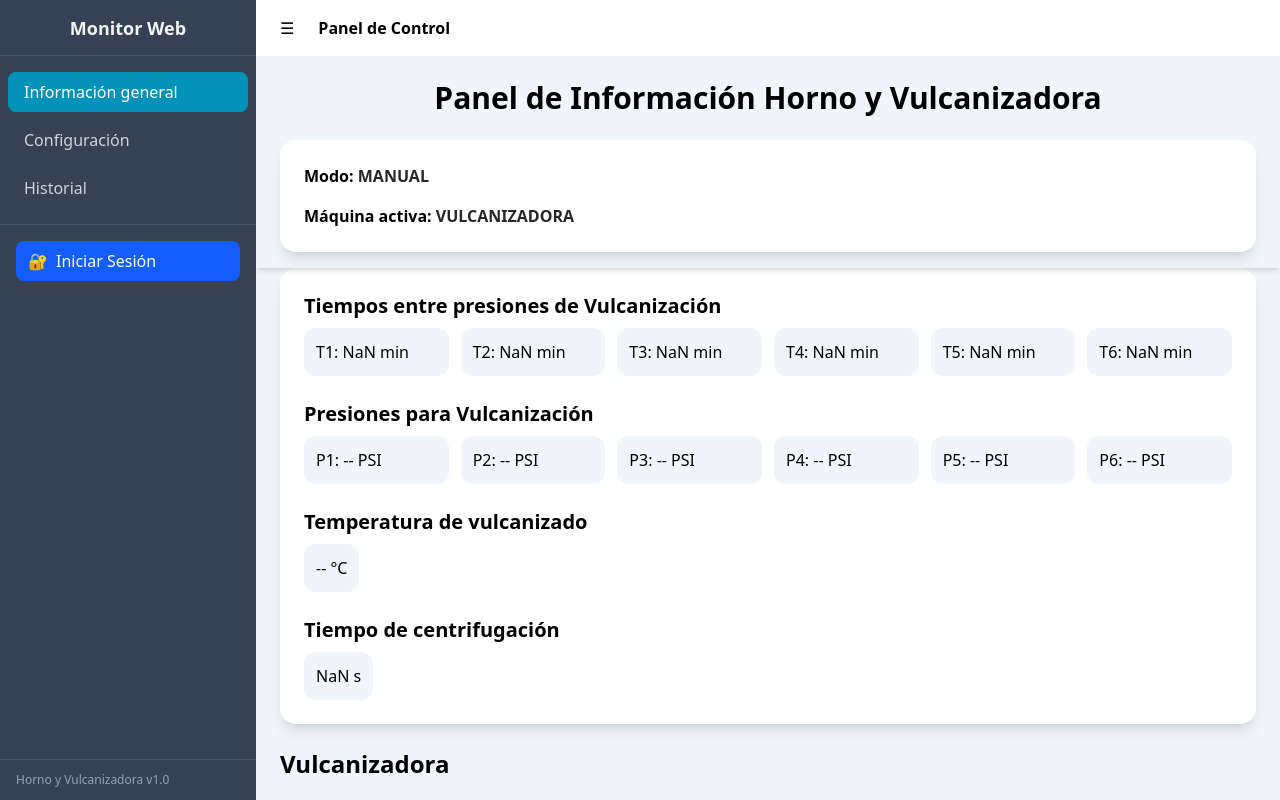
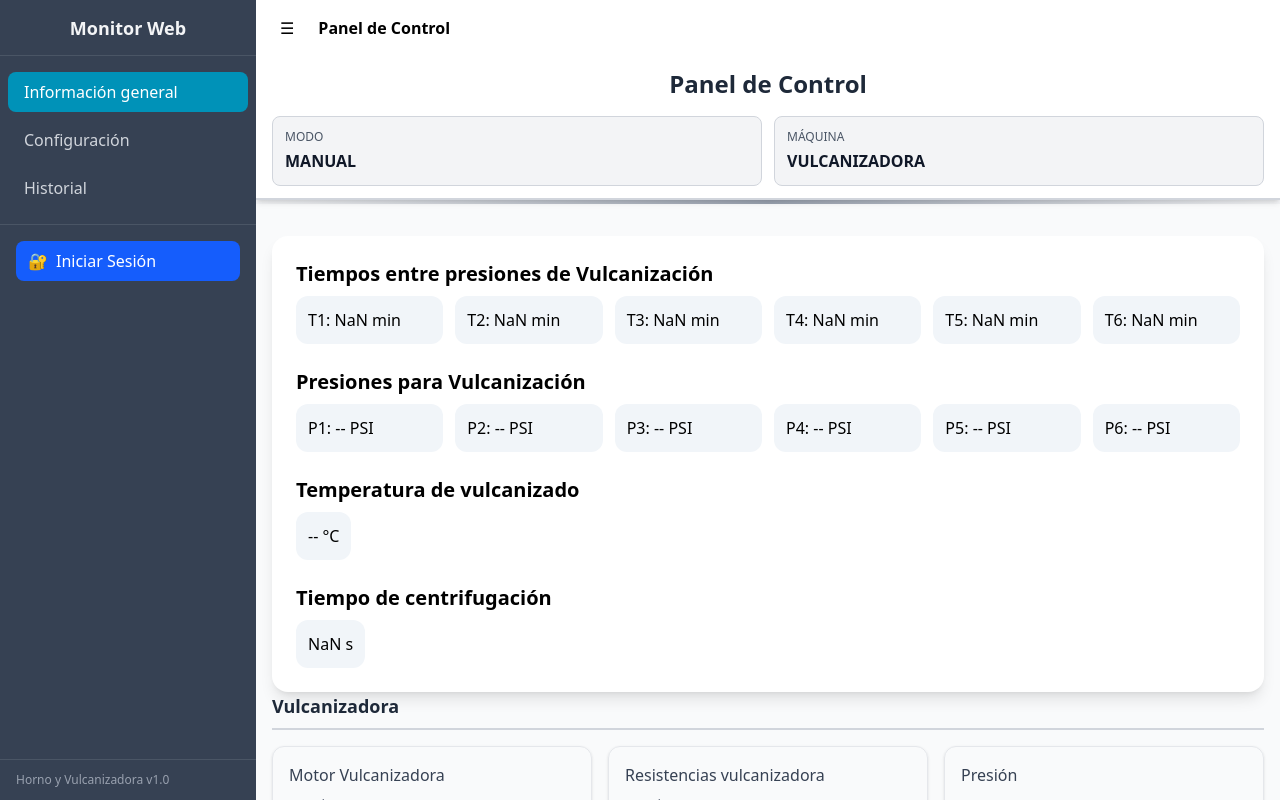
Before and after one commit to ORenox/webmonitorhorno, a React (Vite) app: page / in a window 1280 px wide. Built offline with nearby package versions, Linux system fonts and the light colour scheme; no server answers; the database is empty.

Commit message:
se mejoro el diseño

```diff
--- a/src/pages/Dashboard.jsx
+++ b/src/pages/Dashboard.jsx
@@ -1,54 +1,40 @@
-
 import { useEffect, useState } from "react";
 import { supabase } from "../services/supabaseClient";
-import DecimalToHexCard from "../components/DecimalToHexCard";
-
 import { Button } from "../components/ui/Button";
 import { Card, CardContent } from "../components/ui/Card";
-import InfoConfigPLC from "../components/InfoConfigPLC" ;
+import InfoConfigPLC from "../components/InfoConfigPLC";
 import { saveTag } from "../services/tagService";
 import { useAuth } from "../context/AuthContext";
 import { useNavigate } from 'react-router-dom';
+
 const API_BASE = "https://a49sbz67r1.execute-api.us-east-1.amazonaws.com";
 
-
-
 const tagsConfig = [
-  { key: "M..1:36-1", label: "Piston centrifugadora", sourceKey: "Q..1:10-1", offTag:"M..1:41-1", machine: "C" },
-  { key: "M..1:37-1", label: "Motor Centrifugadora", sourceKey: "Q..1:8-1", offTag:"M..1:42-1", machine: "C"},
-  { key: "M..1:39-1", label: "Motor Vulcanizadora", sourceKey: "Q..1:12-1", offTag:"M..1:41-1", machine: "V"},
-  { key: "M..1:38-1", label: "Resistencias vulcanizadora", sourceKey: "Q..1:9-1", offTag:"M..1:42-1", machine: "V"},
-
+  { key: "M..1:36-1", label: "Piston centrifugadora", sourceKey: "Q..1:10-1", offTag: "M..1:41-1", machine: "C" },
+  { key: "M..1:37-1", label: "Motor Centrifugadora", sourceKey: "Q..1:8-1", offTag: "M..1:42-1", machine: "C" },
+  { key: "M..1:39-1", label: "Motor Vulcanizadora", sourceKey: "Q..1:12-1", offTag: "M..1:41-1", machine: "V" },
+  { key: "M..1:38-1", label: "Resistencias vulcanizadora", sourceKey: "Q..1:9-1", offTag: "M..1:42-1", machine: "V" },
   { key: "Q..1:8-1", label: "Motor Centrifugadora", readOnly: true, noshowTag: true },
   { key: "Q..1:10-1", label: "Piston centrifugadora", readOnly: true, noshowTag: true },
   { key: "Q..1:9-1", label: "Resistencias vulcanizadora", readOnly: true, noshowTag: true },
   { key: "Q..1:12-1", label: "motor Vulcanizadora", readOnly: true, noshowTag: true },
-
-
-
-
-  { key: "AI..4:3-1", label: "Presión", type: "analog", offset: -200, gain: 1 ,  unit:"PSI", extra:4.5, machine: "V"},
-  { key: "AI..4:1-1", label: "Temperatura", type: "analog", offset: -50, gain: 0.25 , unit: "°C" , extra:1, machine: "V"},
-  { key: "AM..4:2-1", label: "Tiempo Horno centrífugo", type: "analog", offset:0,gain:1, unit: "s", extra:1, machine: "C" },
-  { key: "AM..4:1-1", label: "Tiempo Vulcanización", type: "analog", offset: 0,gain:1, unit: "s" , extra:1, machine: "V"},
-
+  { key: "AI..4:3-1", label: "Presión", type: "analog", offset: -200, gain: 1, unit: "PSI", extra: 4.5, machine: "V" },
+  { key: "AI..4:1-1", label: "Temperatura", type: "analog", offset: -50, gain: 0.25, unit: "°C", extra: 1, machine: "V" },
+  { key: "AM..4:2-1", label: "Tiempo Horno centrífugo", type: "analog", offset: 0, gain: 1, unit: "s", extra: 1, machine: "C" },
+  { key: "AM..4:1-1", label: "Tiempo Vulcanización", type: "analog", offset: 0, gain: 1, unit: "s", extra: 1, machine: "V" },
   { key: "I..1:10-1", label: "Emergencia", readOnly: true, machine: "G" },
 ];
-
 
 const MODE_TAG = "Q..1:5-1";
 const MACHINE_TAG = "Q..1:4-1";
 
 function Dashboard() {
-
-
-
   const [shadow, setShadow] = useState({});
   const [loading, setLoading] = useState(false);
   const [history, setHistory] = useState([]);
   const [loadingTags, setLoadingTags] = useState({});
 
-    const { user, logout } = useAuth();  // Solo UNA declaración de useAuth
+  const { user, logout } = useAuth();
   const navigate = useNavigate();
 
   const handleLogout = () => {
@@ -56,30 +42,16 @@ function Dashboard() {
     navigate('/');
   };
 
-
-    //===============funcion para guardar estados en base de datos=============
   const handleSaveProcess = async () => {
-      // Obtener valores analógicos reales
     const pressureRaw = shadow["AI..4:3-1"];
     const tempRaw = shadow["AI..4:1-1"];
     const tiempoVRaw = shadow["AM..4:1-1"];
     const tiempoCRaw = shadow["AM..4:2-1"];
 
-      const pressure = pressureRaw
-        ? (parseInt(pressureRaw, 16) * 3).toFixed(1)
-        : null;
-
-      const temperature = tempRaw
-        ? (parseInt(tempRaw, 16) * 0.25 - 50).toFixed(1)
-        : null;
-
-      const tiempo_vulcanizacion = tiempoVRaw
-        ? parseInt(tiempoVRaw, 16)
-        : null;
-
-      const tiempo_centrifuga = tiempoCRaw
-        ? parseInt(tiempoCRaw, 16)
-        : null;
+    const pressure = pressureRaw ? (parseInt(pressureRaw, 16) * 3).toFixed(1) : null;
+    const temperature = tempRaw ? (parseInt(tempRaw, 16) * 0.25 - 50).toFixed(1) : null;
+    const tiempo_vulcanizacion = tiempoVRaw ? parseInt(tiempoVRaw, 16) : null;
+    const tiempo_centrifuga = tiempoCRaw ? parseInt(tiempoCRaw, 16) : null;
 
     const data = {
       mode: modeText,
@@ -90,13 +62,10 @@ function Dashboard() {
       tiempo_centrifuga,
     };
 
-
     console.log("Guardando proceso...");
     await saveTag(data);
   };
 
-
-    // ================= SHADOW =================
   const fetchShadow = async () => {
     try {
       const res = await fetch(`${API_BASE}/shadow`);
@@ -107,22 +76,17 @@ function Dashboard() {
     }
   };
 
-
-
   const pulseTag = async (key, duration = 2000) => {
     if (!key) return;
-      // marcar SOLO este tag como activo
     setLoadingTags(prev => ({ ...prev, [key]: true }));
 
     try {
-        // Encender
       await fetch(`${API_BASE}/shadow`, {
         method: "POST",
         headers: { "Content-Type": "application/json" },
         body: JSON.stringify({ attribute: key, value: "01" })
       });
 
-        // Apagar luego de 2s
       setTimeout(async () => {
         await fetch(`${API_BASE}/shadow`, {
           method: "POST",
@@ -133,19 +97,15 @@ function Dashboard() {
         setLoadingTags(prev => ({ ...prev, [key]: false }));
         fetchShadow();
       }, duration);
-
     } catch (err) {
       console.error("Error en pulso", err);
       setLoadingTags(prev => ({ ...prev, [key]: false }));
     }
   };
 
-
-
-  // ================= SUPABASE =================
   const fetchHistory = async () => {
     const { data, error } = await supabase
-      .from("tags")      // 👈 nombre de tu tabla
+      .from("tags")
       .select("*")
       .order("created_at", { ascending: false })
       .limit(20);
@@ -156,22 +116,16 @@ function Dashboard() {
   useEffect(() => {
     fetchShadow();
     fetchHistory();
-
     const interval = setInterval(fetchShadow, 4000);
     return () => clearInterval(interval);
   }, []);
 
-  //====================== esta activo mi modo manual=================
   const isModeEnabled = shadow[MODE_TAG] === "01";
-
-  // ================= ESTADOS =================
   const modeValue = shadow[MODE_TAG];
   const machineValue = shadow[MACHINE_TAG];
 
   const modeText = modeValue === "00" ? "AUTOMÁTICO" : "MANUAL";
   const machineText = machineValue === "01" ? "CENTRIFUGADORA" : "VULCANIZADORA";
-
-  //======Render Tags=========
 
   const renderTagCard = (tag) => {
     const rawValue = shadow[tag.sourceKey || tag.key];
@@ -185,42 +139,48 @@ function Dashboard() {
     }
 
     return (
-    <Card key={tag.key} className="rounded-2xl shadow-lg">
-      <CardContent className="p-6 flex flex-col gap-4">
-        <h2 className="text-xl font-semibold">{tag.label}</h2>
+      <Card key={tag.key} className="border border-gray-200 rounded-lg shadow-sm">
+        <CardContent className="p-4">
+          <h3 className="text-base font-medium text-gray-700 mb-2">{tag.label}</h3>
 
           {tag.type === "analog" ? (
-          <p className="text-lg text-blue-600">
+            <p className="text-xl text-gray-900 font-semibold">
               {displayValue}{tag.unit}
             </p>
           ) : (
             <>
-            <p className="text-lg">
-              Estado:{" "}
-              <span className={isOn ? "text-green-600" : "text-red-600"}>
+              <div className="flex items-center justify-between mb-3">
+                <span className="text-sm text-gray-500">Estado</span>
+                <span className={`text-sm font-medium ${isOn ? "text-green-600" : "text-red-600"}`}>
                   {isOn ? "ENCENDIDO" : "APAGADO"}
                 </span>
-            </p>
+              </div>
 
-            {!tag.readOnly &&  user &&(
+              {!tag.readOnly && user && isModeEnabled && (
                 <div className="flex gap-2">
-                {isModeEnabled && (
-                  <>
                   <Button
+                    size="sm"
                     disabled={loadingTags?.[tag.key]}
                     onClick={() => pulseTag(tag.key)}
+                    className="flex-1 bg-emerald-600 text-white border border-emerald-700 hover:bg-emerald-700 text-sm py-2 font-medium shadow-sm"
                   >
-                      {loadingTags?.[tag.sourceKey] ? "Encendiendo..." : "Encender"}
+                    {loadingTags?.[tag.key] ? "..." : "Encender"}
                   </Button>
 
                   <Button
+                    size="sm"
                     disabled={loadingTags?.[tag.offTag]}
                     onClick={() => pulseTag(tag.offTag)}
+                    className="flex-1 bg-rose-700 text-white border border-rose-800 hover:bg-rose-800 text-sm py-2 font-medium shadow-sm"
                   >
-                      {loadingTags?.[tag.offTag] ? "Apagando..." : "Apagar"}
+                    {loadingTags?.[tag.offTag] ? "..." : "Apagar"}
                   </Button>
-                  </>
+                </div>
               )}
+
+              {!tag.readOnly && user && !isModeEnabled && (
+                <div className="mt-2 text-xs text-gray-500 italic">
+                  Cambiar a modo manual para controlar
                 </div>
               )}
             </>
@@ -230,86 +190,110 @@ function Dashboard() {
     );
   };
 
-
-  return <>
-    <div className="min-h-screen bg-slate-100">
-      {/* === SECCIÓN FIJA - SIEMPRE VISIBLE === */}
-      <div className="sticky top-0 z-50 bg-slate-100 px-6 pt-6 pb-4 shadow-md">
-        <h1 className="text-3xl font-bold text-center">
-          Panel de Información Horno y Vulcanizadora
+  return (
+    <div className="min-h-screen bg-gray-100">
+      {/* Header fijo con sombra y borde marcado */}
+      <header className="sticky top-0 z-10 bg-white border-b-2 border-gray-300 shadow-md px-4 py-3">
+        <div className="max-w-7xl mx-auto">
+          <h1 className="text-xl sm:text-2xl font-semibold text-gray-800 text-center">
+            Panel de Control
           </h1>
 
-        {/* Información de usuario logueado */}
-        <div className="flex justify-between items-center mt-4 mb-2">
-          <h1 className="text-2xl font-bold"></h1>
+          {/* Login destacado con fondo y borde distintivo */}
           {user && (
-            <div className="flex items-center gap-4">
-              <span className="text-gray-600">
-                Bienvenido, {user.username}
+            <div className="mt-3 bg-blue-100 border-2 border-blue-300 rounded-lg p-3 flex items-center justify-between">
+              <div className="flex items-center gap-2">
+                <div className="w-2.5 h-2.5 bg-green-500 rounded-full"></div>
+                <span className="text-sm font-semibold text-blue-900">
+                  Sesión activa
+                </span>
+              </div>
+              <div className="flex items-center gap-3">
+                <span className="text-sm text-blue-900 font-bold">
+                  {user.username}
                 </span>
                 <button
                   onClick={handleLogout}
-                className="bg-red-400 hover:bg-red-500 text-white px-4 py-2 rounded-md text-sm transition-colors"
+                  className="text-xs bg-white text-blue-800 border-2 border-blue-400 px-3 py-1.5 rounded font-medium hover:bg-blue-50 transition-colors"
                 >
-                Cerrar Sesión
+                  Cerrar sesión
                 </button>
               </div>
+            </div>
+          )}
+
+          {/* Estados generales con separación visual */}
+          <div className="mt-4 grid grid-cols-2 gap-3">
+            <div className="bg-gray-100 rounded-lg p-3 border border-gray-300">
+              <div className="text-xs text-gray-600 font-medium mb-1">MODO</div>
+              <div className="font-bold text-gray-900">{modeText}</div>
+              {isModeEnabled && (
+                <span className="text-xs text-green-600 font-medium ml-2">✓ Manual</span>
               )}
             </div>
-
-        {/* ESTADOS GENERALES - También fijos */}
-        <div className="bg-white rounded-2xl shadow-lg">
-          <div className="p-6 flex flex-col gap-4">
-            <div>
-              <span className="font-semibold">Modo:</span>{" "}
-              <span className="text-zinc-800 font-bold">{modeText}</span>
-            </div>
-            <div>
-              <span className="font-semibold">Máquina activa:</span>{" "}
-              <span className="text-zinc-800 font-bold">{machineText}</span>
+            <div className="bg-gray-100 rounded-lg p-3 border border-gray-300">
+              <div className="text-xs text-gray-600 font-medium mb-1">MÁQUINA</div>
+              <div className="font-bold text-gray-900">{machineText}</div>
             </div>
           </div>
         </div>
-      </div>
+      </header>
 
-      <div className="relative z-10 px-6 pb-6 space-y-6">
+      {/* Línea divisoria visual entre header y contenido */}
+      <div className="h-1 bg-gradient-to-r from-transparent via-gray-400 to-transparent"></div>
 
-        {/* Informacion de la configuracion actual*/}
+      {/* Contenido principal con fondo diferente */}
+      <main className="max-w-7xl mx-auto px-4 py-8 bg-gray-50">
         <InfoConfigPLC shadow={shadow} />
-        {/* ===== TARJETAS DE TAGS ===== */}
-        <h2 className="text-2xl font-bold mt-6">Vulcanizadora</h2>
 
-        <div className="grid gap-6 md:grid-cols-2 lg:grid-cols-3">
+        {/* Vulcanizadora */}
+        <section className="mb-8">
+          <h2 className="text-lg font-bold text-gray-800 mb-4 border-b-2 border-gray-300 pb-2">
+            Vulcanizadora
+          </h2>
+          <div className="grid gap-4 grid-cols-1 sm:grid-cols-2 lg:grid-cols-3">
             {tagsConfig
               .filter(tag => !tag.noshowTag && tag.machine === "V")
               .map(tag => renderTagCard(tag))}
           </div>
+        </section>
 
-        {/* ===== CENTRIFUGADORA ===== */}
-        <h2 className="text-2xl font-bold mt-10">Centrifugadora</h2>
-
-        <div className="grid gap-6 md:grid-cols-2 lg:grid-cols-3">
+        {/* Centrifugadora */}
+        <section className="mb-8">
+          <h2 className="text-lg font-bold text-gray-800 mb-4 border-b-2 border-gray-300 pb-2">
+            Centrifugadora
+          </h2>
+          <div className="grid gap-4 grid-cols-1 sm:grid-cols-2 lg:grid-cols-3">
             {tagsConfig
               .filter(tag => !tag.noshowTag && tag.machine === "C")
               .map(tag => renderTagCard(tag))}
           </div>
+        </section>
 
-        {/* ===== General ===== */}
-        <h2 className="text-2xl font-bold mt-10">General</h2>
-
-        <div className="grid gap-6 md:grid-cols-2 lg:grid-cols-3">
+        {/* General */}
+        <section className="mb-8">
+          <h2 className="text-lg font-bold text-gray-800 mb-4 border-b-2 border-gray-300 pb-2">
+            General
+          </h2>
+          <div className="grid gap-4 grid-cols-1 sm:grid-cols-2 lg:grid-cols-3">
             {tagsConfig
               .filter(tag => !tag.noshowTag && tag.machine === "G")
               .map(tag => renderTagCard(tag))}
           </div>
-        <Button onClick={handleSaveProcess}>
+        </section>
+
+        {/* Botón guardar */}
+        <div className="flex justify-center mt-8">
+          <Button
+            onClick={handleSaveProcess}
+            className="bg-gray-800 text-white px-8 py-3 rounded-lg hover:bg-gray-700 text-sm font-medium border-2 border-gray-600 shadow-sm"
+          >
             Guardar proceso
           </Button>
+        </div>
+      </main>
+    </div>
+  );
+}
 
-      </div>
-
-    </div>
-  </>
-
-}
 export default Dashboard;
```
Lines whose indentation alone changed are shown as unchanged.
